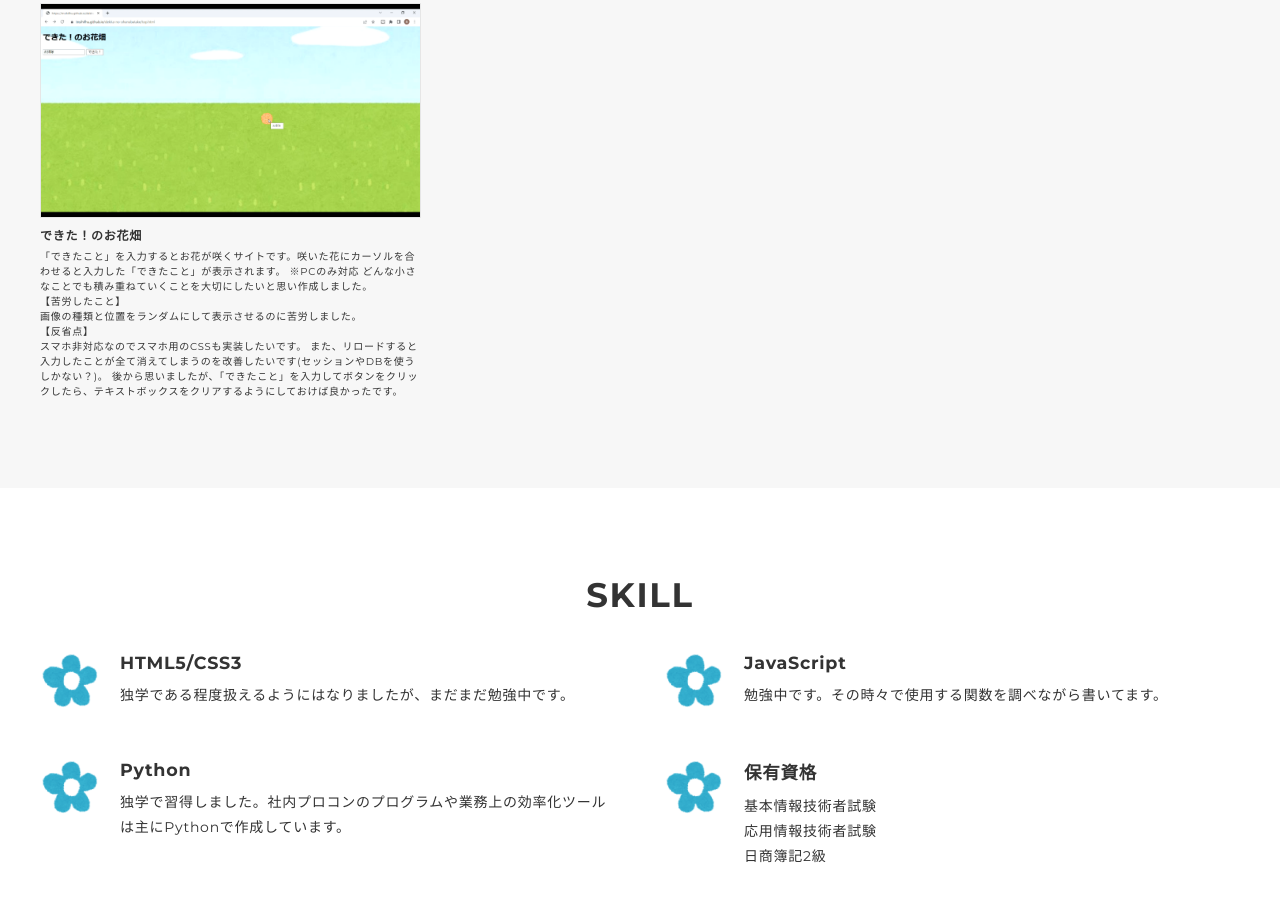
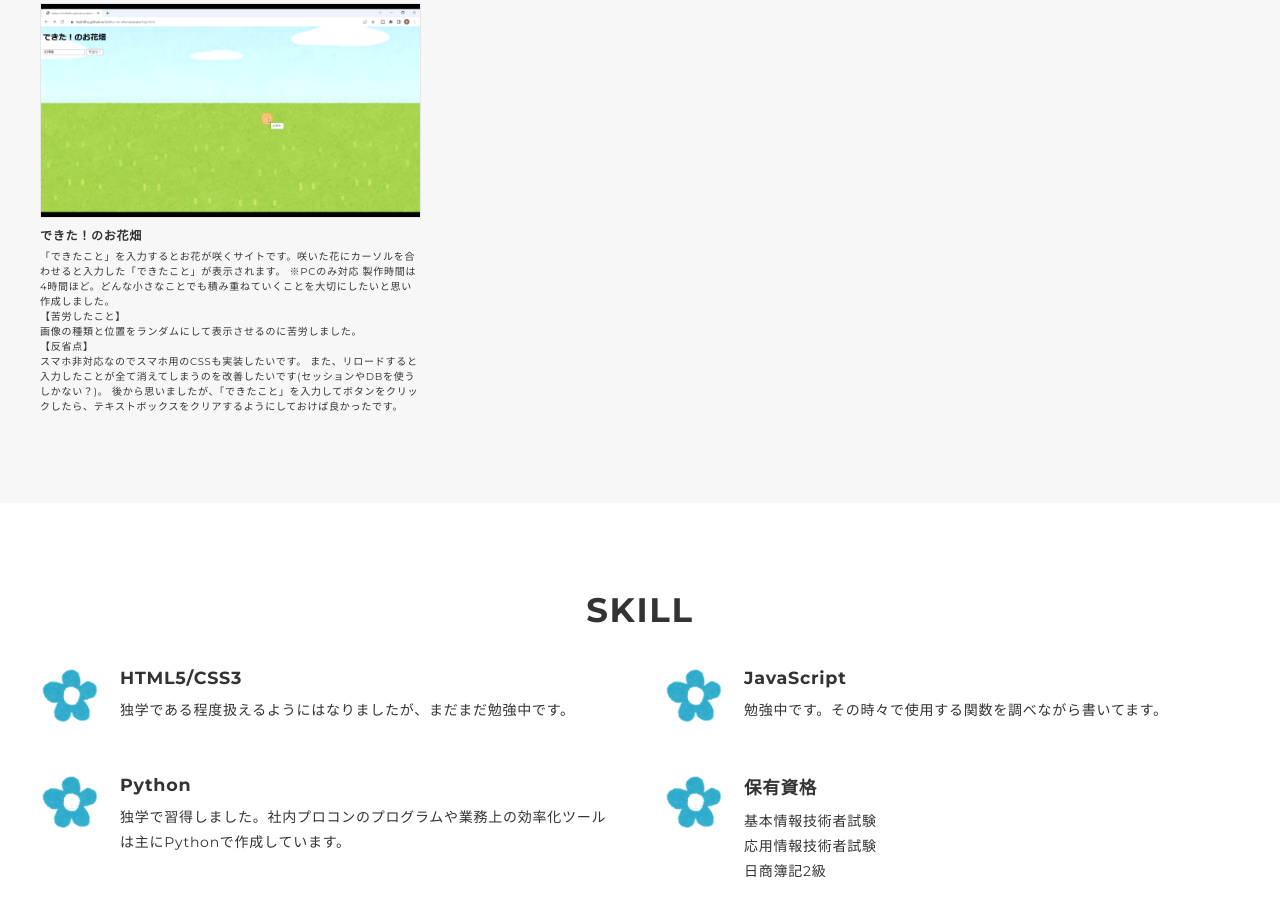
Before and after one commit to tnsihifhu/PORTFOLIO, a plain HTML site: page index.html in a window 1280 px wide. Shown: the part 914-1830 px from the top of the page. Drawn offline with nearby package versions, Linux system fonts and the light colour scheme.

Commit message:
Update index.html

```diff
--- a/index.html
+++ b/index.html
@@ -67,7 +67,7 @@
               <p class="works-info">
                   「できたこと」を入力するとお花が咲くサイトです。咲いた花にカーソルを合わせると入力した「できたこと」が表示されます。
                   ※PCのみ対応
-                  どんな小さなことでも積み重ねていくことを大切にしたいと思い作成しました。<br>
+                  製作時間は4時間ほど。どんな小さなことでも積み重ねていくことを大切にしたいと思い作成しました。<br>
                   【苦労したこと】<br>
                   画像の種類と位置をランダムにして表示させるのに苦労しました。<br>
                   【反省点】<br>
```
